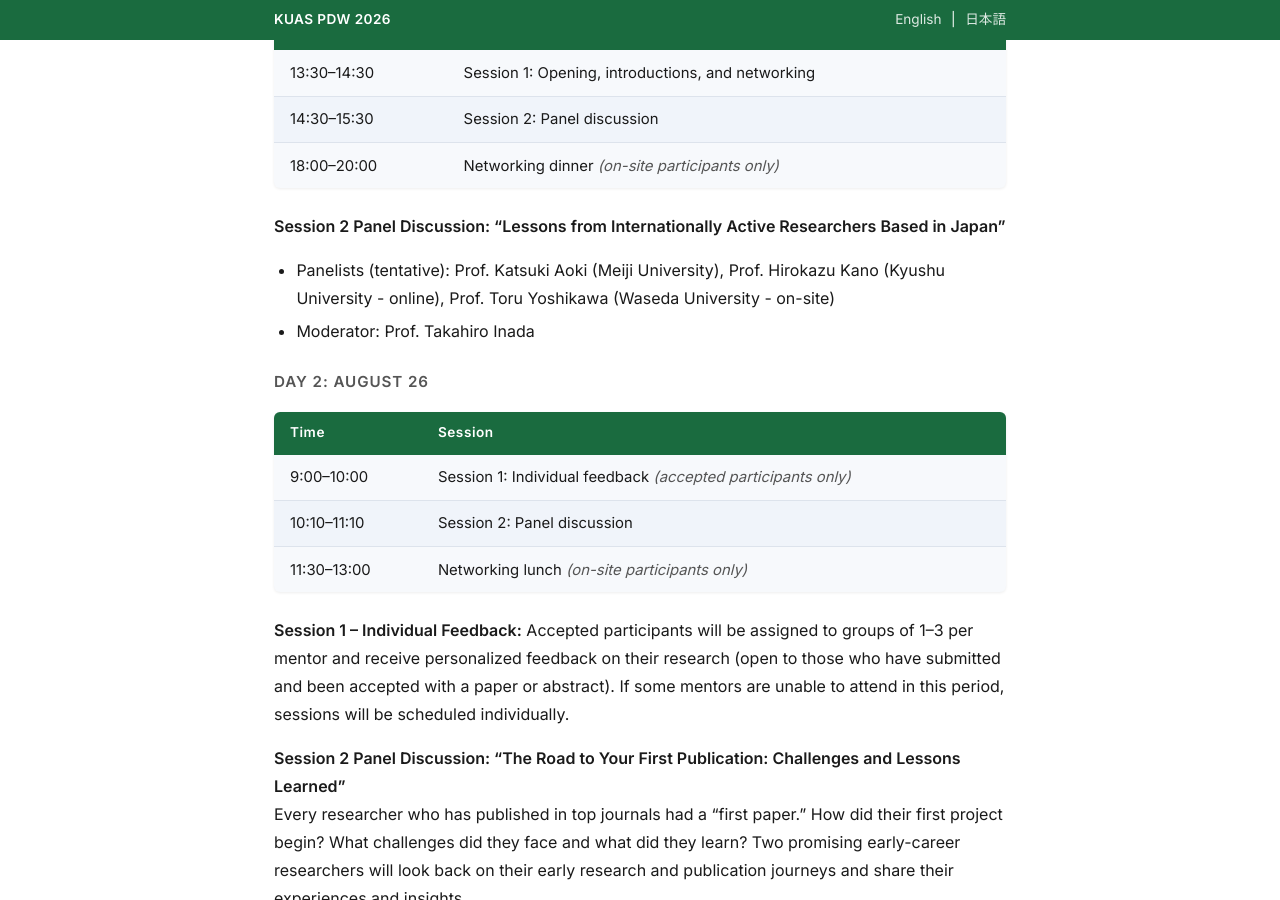
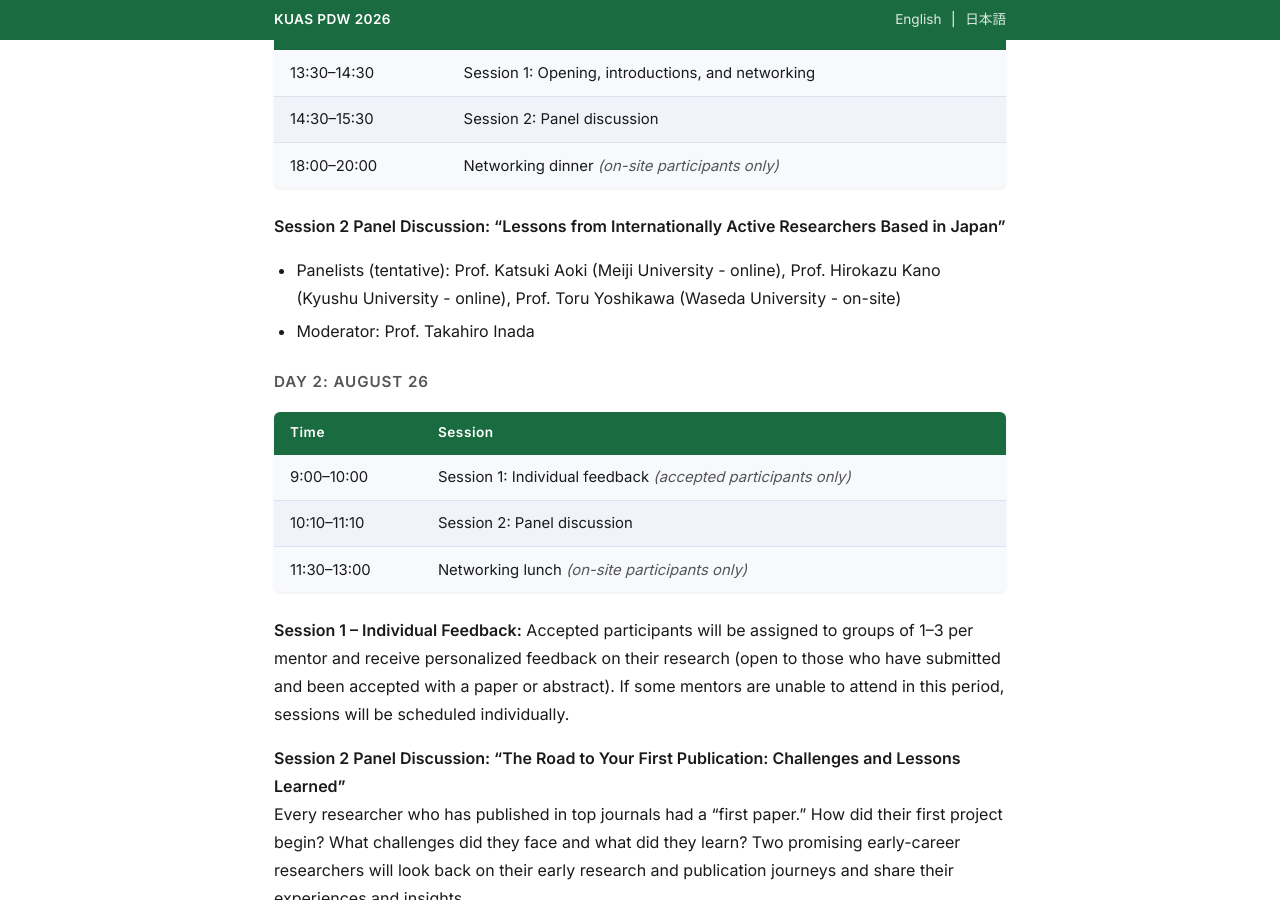
Before and after one commit to kuas-pdw/kuas-pdw.github.io, a Jekyll site: the page built from index.md, in a window 1280 px wide and 900 px high, scrolled down 1791 px. Built offline with Jekyll 4.4.1, drawn with Linux system fonts in a browser that asks for light colours; some of the changed text lies outside the part shown.

Commit message:
Mark Prof. Aoki as online participant in Day 1 Session 2
Co-Authored-By: Claude Sonnet 4.6 <noreply@anthropic.com>

```diff
--- a/index.md
+++ b/index.md
@@ -52,7 +52,7 @@ PhD students and early-career researchers in management (generally within 5 year
 | 18:00–20:00 | Networking dinner *(on-site participants only)* |
 
 **Session 2 Panel Discussion: "Lessons from Internationally Active Researchers Based in Japan"**
-- Panelists (tentative): Prof. Katsuki Aoki (Meiji University), Prof. Hirokazu Kano (Kyushu University - online), Prof. Toru Yoshikawa (Waseda University - on-site)
+- Panelists (tentative): Prof. Katsuki Aoki (Meiji University - online), Prof. Hirokazu Kano (Kyushu University - online), Prof. Toru Yoshikawa (Waseda University - on-site)
 - Moderator: Prof. Takahiro Inada
 
 #### Day 2: August 26
```
Also changed, not shown: other parts of index.md (+1 -1 lines).
